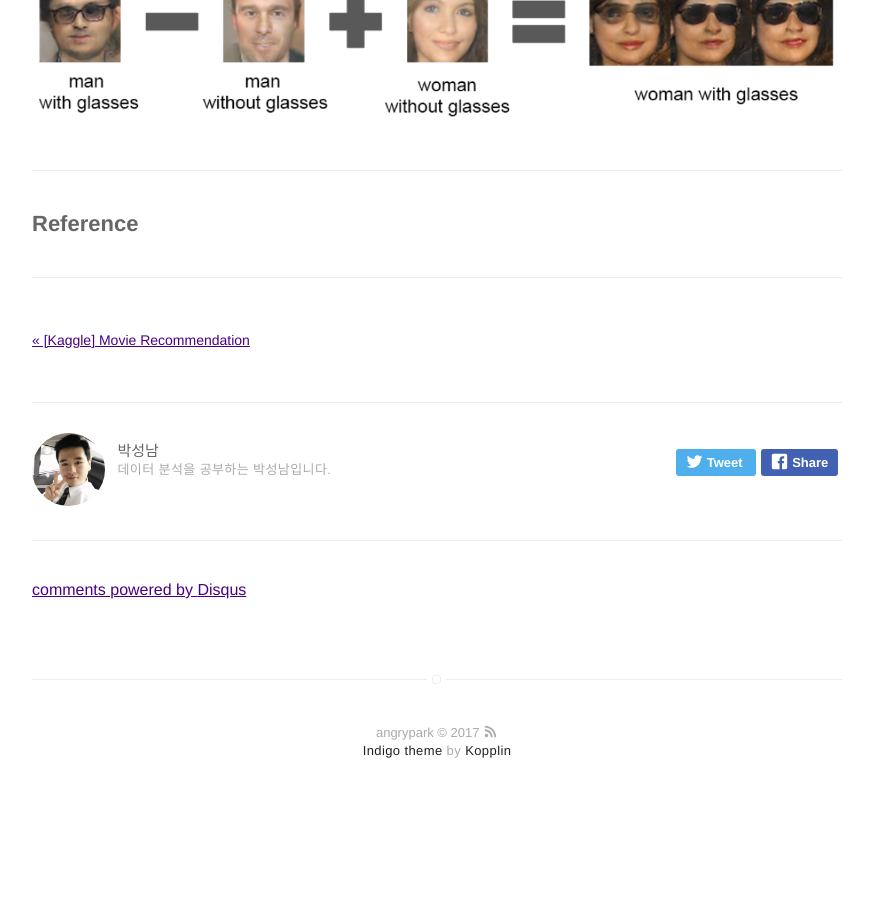
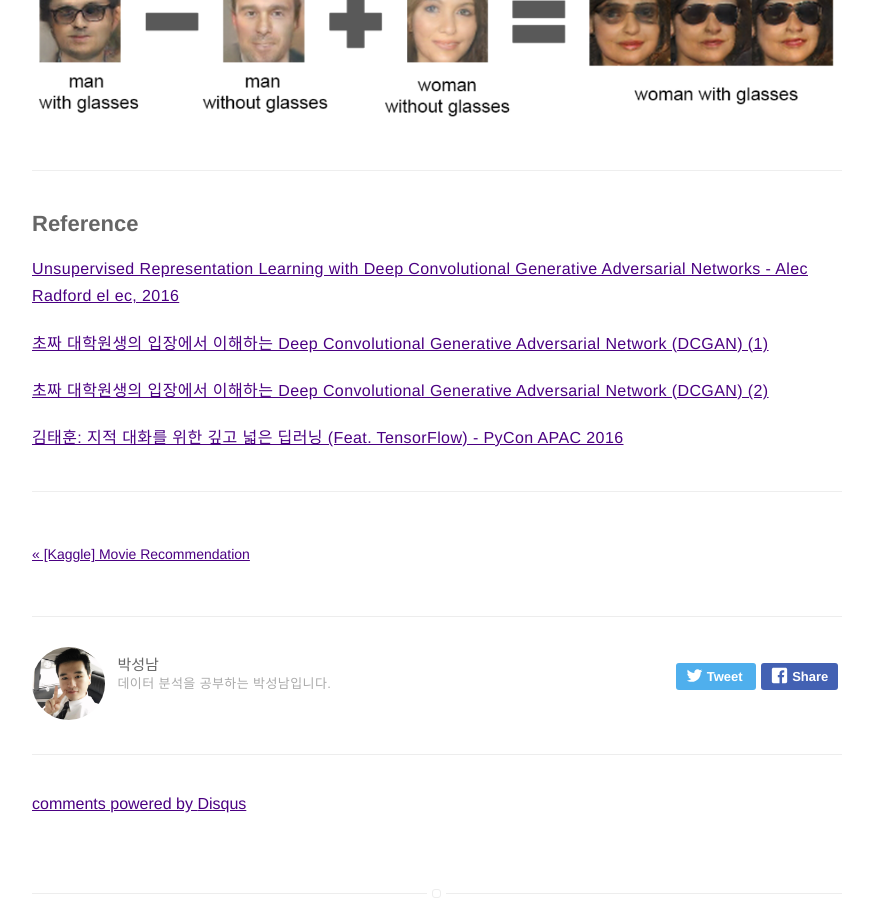
Before and after one commit to wkimdev/angrypark.github.io, a Jekyll site: the page built from _posts/2017-08-03-DCGAN-paper-reading.markdown, in a window 1280 px wide and 900 px high, scrolled down 7969 px. Shown: the whole window, without its empty margins (203-1076 px from the left). Built offline with Jekyll 4.4.1, drawn with Linux system fonts in a browser that asks for light colours; comment, search, counter and statistics services are not loaded; before the commit the page ends 8791 px from its top, so only the background shows below that.

Commit message:
170804-dcgan-paperreading-3

```diff
--- a/_posts/2017-08-03-DCGAN-paper-reading.markdown
+++ b/_posts/2017-08-03-DCGAN-paper-reading.markdown
@@ -129,5 +129,12 @@ Batch Normalization은 2015년 arXiv에 발표된 후 ICML 2015 (마찬가지로
 
 ---
 ## Reference
+[Unsupervised Representation Learning with Deep Convolutional Generative Adversarial Networks - Alec Radford el ec, 2016](https://arxiv.org/abs/1511.06434)
+
+[초짜 대학원생의 입장에서 이해하는 Deep Convolutional Generative Adversarial Network (DCGAN) (1)](http://jaejunyoo.blogspot.com/2017/02/deep-convolutional-gan-dcgan-1.html)
+
+[초짜 대학원생의 입장에서 이해하는 Deep Convolutional Generative Adversarial Network (DCGAN) (2)](http://jaejunyoo.blogspot.com/2017/02/deep-convolutional-gan-dcgan-2.html)
+
+[김태훈: 지적 대화를 위한 깊고 넓은 딥러닝 (Feat. TensorFlow) - PyCon APAC 2016](https://www.youtube.com/watch?v=soJ-wDOSCf4&t=890s)
 
 ---
```
